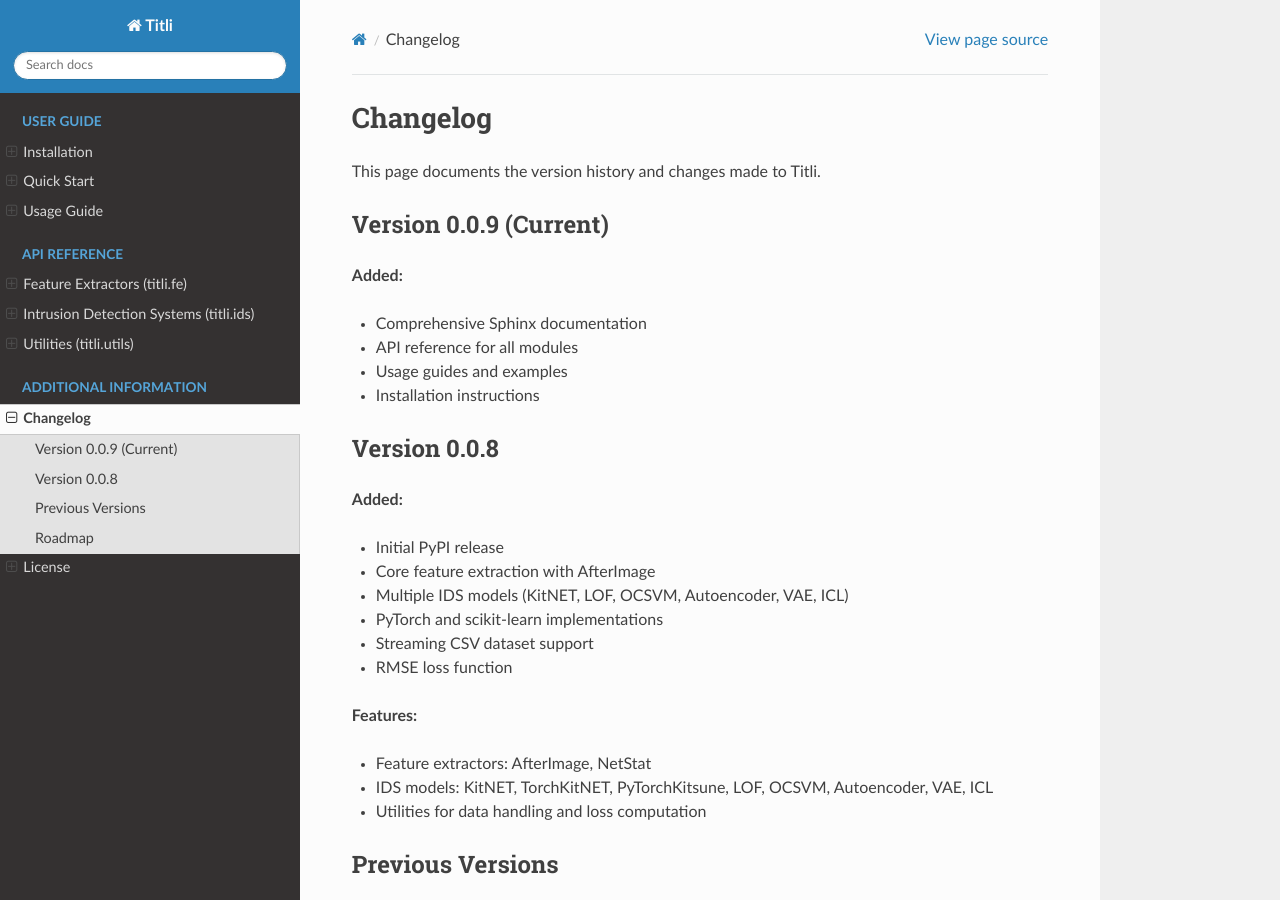
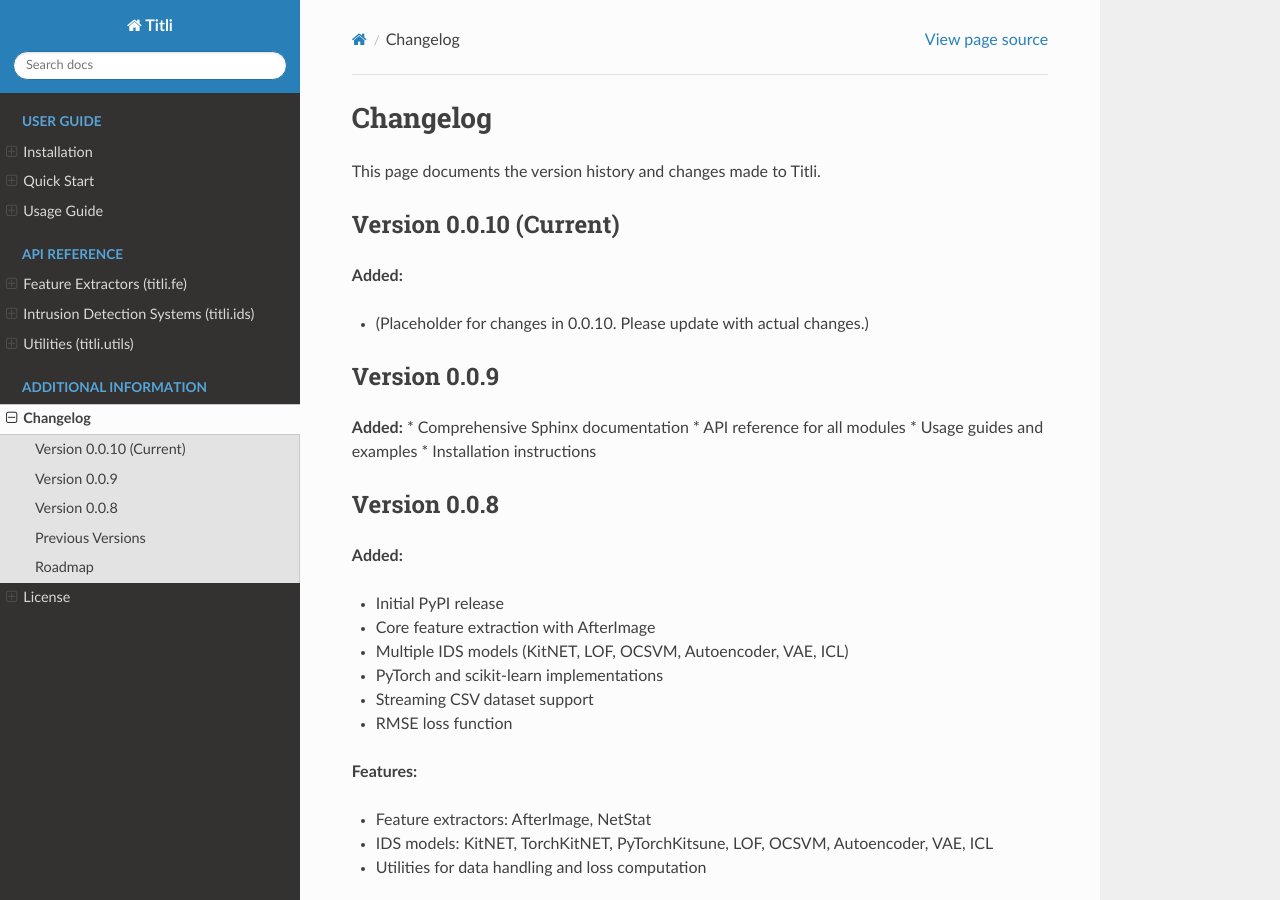
Before and after one commit to spring-iitd/titli, a Sphinx documentation site: the page built from docs/source/changelog.rst, in a window 1280 px wide and 900 px high. Built offline with Sphinx 7.4.7 and the Read the Docs theme 3.1.0, drawn with Linux system fonts in a browser that asks for light colours.

Commit message:
Update docs/source/changelog.rst
Co-authored-by: Copilot <175728472+Copilot@users.noreply.github.com>

```diff
--- a/docs/source/changelog.rst
+++ b/docs/source/changelog.rst
@@ -3,11 +3,17 @@ Changelog
 
 This page documents the version history and changes made to Titli.
 
-Version 0.0.9 (Current)
------------------------
+Version 0.0.10 (Current)
+------------------------
 
 **Added:**
 
+* (Placeholder for changes in 0.0.10. Please update with actual changes.)
+
+Version 0.0.9
+-------------
+
+**Added:**
 * Comprehensive Sphinx documentation
 * API reference for all modules
 * Usage guides and examples
```
